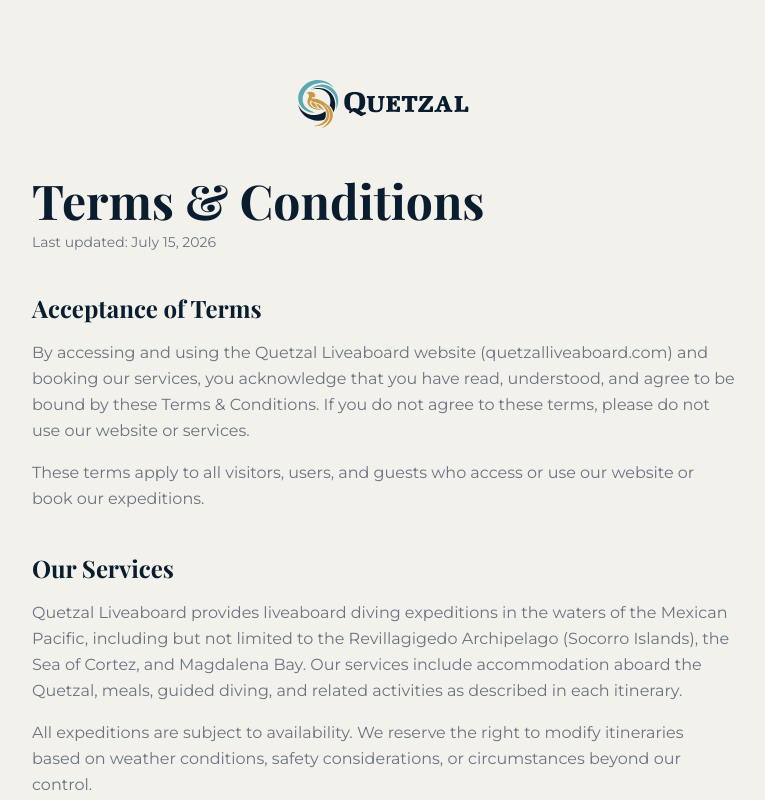
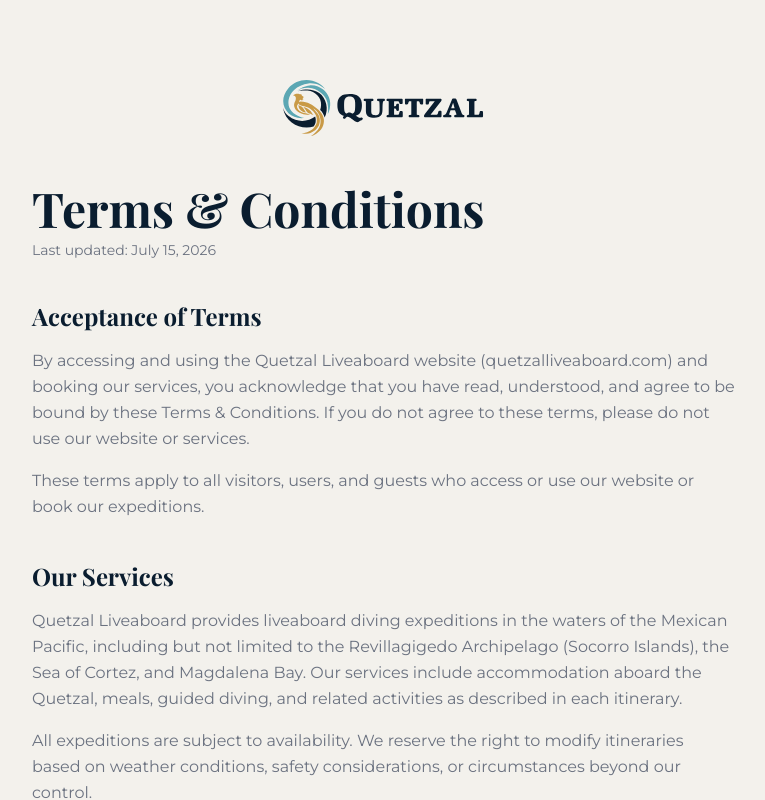
Before and after one commit to ripsystem06/liveaboardquetzal, a Next.js app: page /terminos in a window 1280 px wide. Shown: the top 800 px of the page, without its empty margins (256-1021 px from the left). Built offline with nearby package versions, Linux system fonts and the light colour scheme.

Commit message:
style: enlarge legal page logo, add link wrapper

```diff
--- a/components/legal-page.tsx
+++ b/components/legal-page.tsx
@@ -17,13 +17,13 @@ export function LegalPage({ data }: LegalPageProps) {
       <div className="container mx-auto px-4 lg:px-8 max-w-3xl">
         {/* Quetzal Logo — centered */}
         <div className="flex justify-center mb-12">
-          <Link href="/" aria-label="Quetzal Liveaboard — Home">
+          <Link href="/" aria-label="Quetzal Liveaboard — Home" className="inline-block">
             <Image
               src="/logosquetzal/logosinfrase.svg"
               alt="Quetzal Liveaboard"
-              width={120}
-              height={48}
-              className="h-12 w-auto"
+              width={140}
+              height={56}
+              className="h-14 w-auto"
               priority
             />
           </Link>
```
